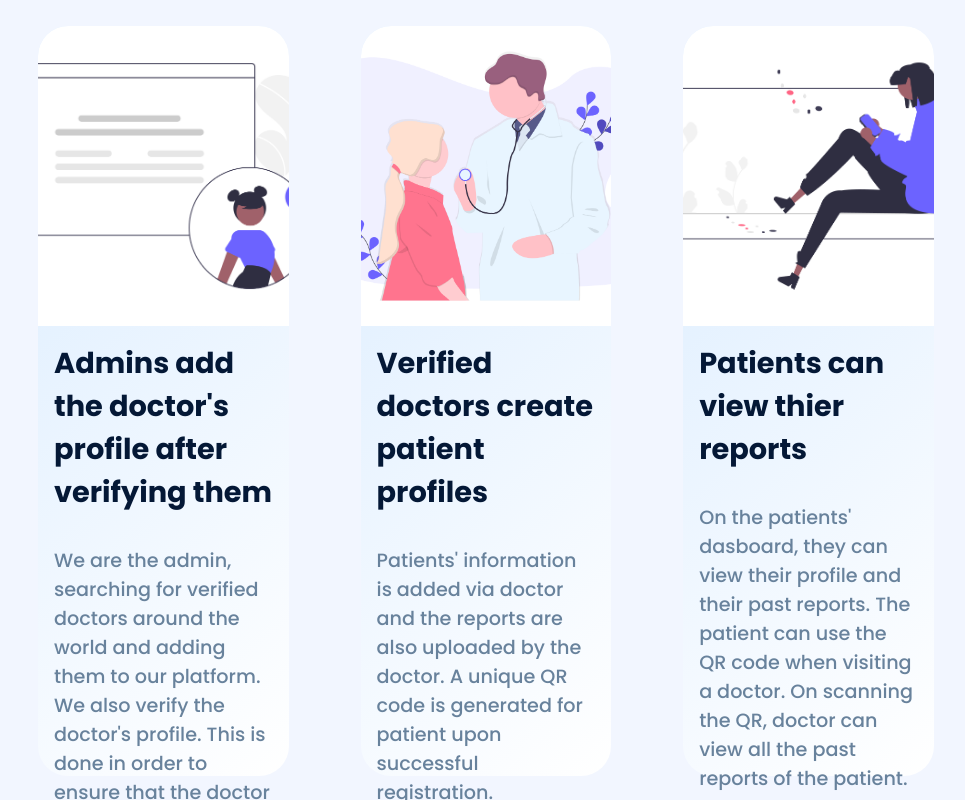
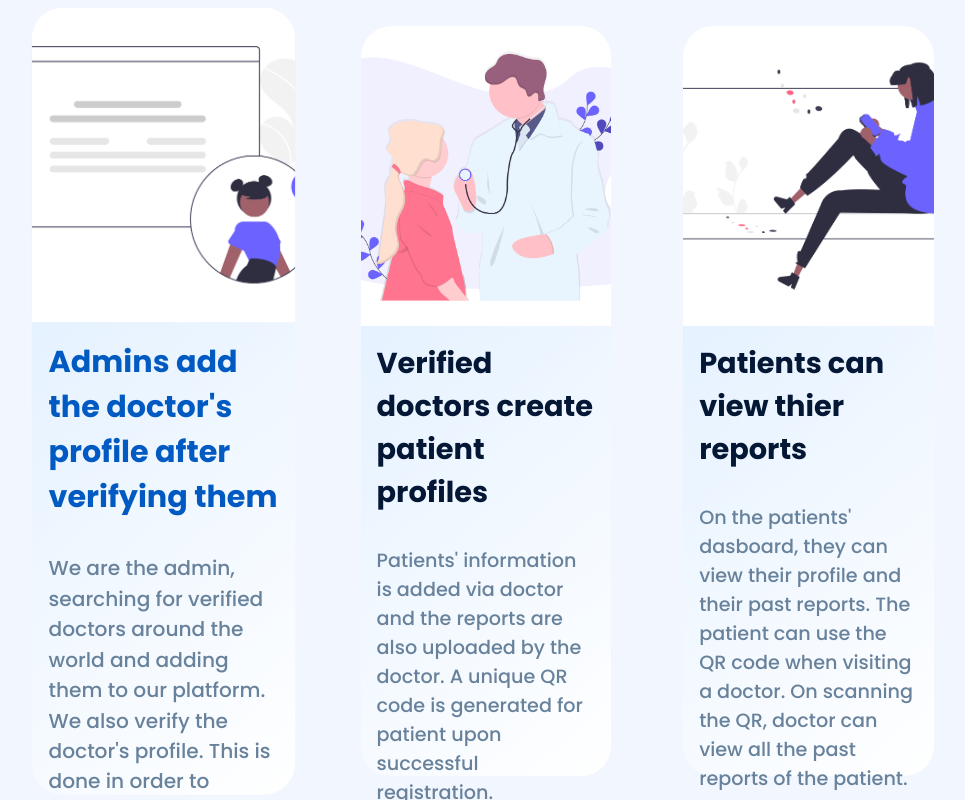
Before and after one commit to GeekCoderRaj/health-decentralized, a React (Create React App) app: page / in a window 1280 px wide. In both pictures the pointer is over the element 317 px from the left and 1853 px from the top of the page. Shown: the part 1453-2253 px from the top of the page, without its empty margins (154-1119 px from the left). Built offline with nearby package versions, Linux system fonts and the light colour scheme.

Commit message:
- prepared for publishing

```diff
--- a/package.json
+++ b/package.json
@@ -2,10 +2,12 @@
   "name": "health-decentralized",
   "version": "0.1.0",
   "private": true,
+  "homepage": "https://prajesheleven.github.io/health-decentralized/",
   "dependencies": {
     "@testing-library/jest-dom": "^5.16.5",
     "@testing-library/react": "^13.3.0",
     "@testing-library/user-event": "^13.5.0",
+    "gh-pages": "^4.0.0",
     "moralis-v1": "^1.11.0",
     "react": "^18.2.0",
     "react-dom": "^18.2.0",
@@ -18,7 +20,9 @@
     "start": "react-scripts start",
     "build": "react-scripts build",
     "test": "react-scripts test",
-    "eject": "react-scripts eject"
+    "eject": "react-scripts eject",
+    "predeploy": "npm run build",
+    "deploy": "gh-pages -d build"
   },
   "eslintConfig": {
     "extends": [
--- a/src/styles/App.css
+++ b/src/styles/App.css
@@ -241,6 +241,13 @@
   width: 28%;
   height: 750px;
   border-radius: 30px;
+  -webkit-transition: all 0.1s ease;
+  transition: all 0.1s ease;
+}
+
+.home-container .other-content .content-container .content .cards-container .cards .card-container:hover {
+  -webkit-transform: scale(1.05);
+          transform: scale(1.05);
 }
 
 .home-container .other-content .content-container .content .cards-container .cards .card-container .card .card-image1 {
@@ -269,6 +276,11 @@
   font-size: 1.8rem;
   font-weight: 700;
   color: #041836;
+  cursor: context-menu;
+}
+
+.home-container .other-content .content-container .content .cards-container .cards .card-container .card .card-title:hover {
+  color: #005ac2;
 }
 
 .home-container .other-content .content-container .content .cards-container .cards .card-container .card .card-sub {
--- a/src/styles/App.sass
+++ b/src/styles/App.sass
@@ -145,6 +145,9 @@
                             width: 28%
                             height: 750px
                             border-radius: 30px
+                            transition: all 0.1s ease
+                            &:hover
+                                transform: scale(1.05)
                             .card
                                 .card-image1
                                     width: 100%
@@ -166,6 +169,9 @@
                                     font-size: 1.8rem
                                     font-weight: 700
                                     color: #041836
+                                    cursor: context-menu
+                                    &:hover
+                                        color: #005ac2
                                 .card-sub
                                     padding: 1rem
                                     font-size: 1.2rem
```
Also changed, not shown: 2 other files (tests, documents, lock files or other folders).
